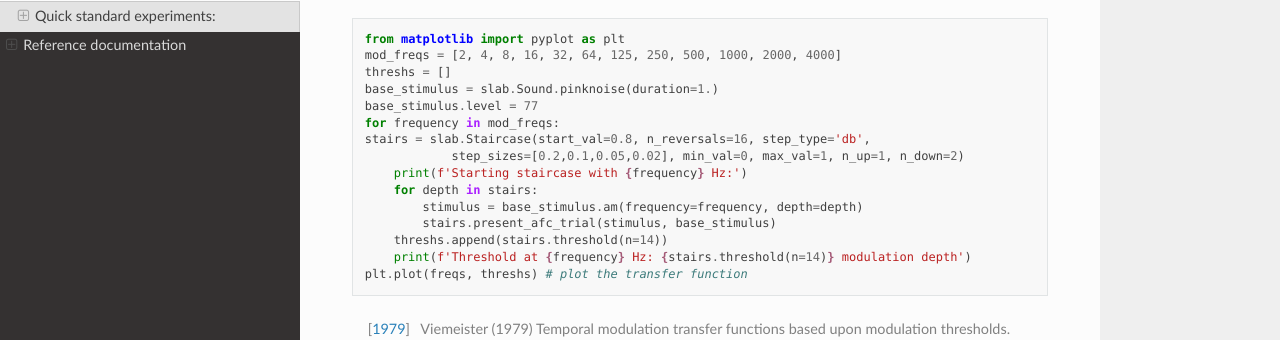
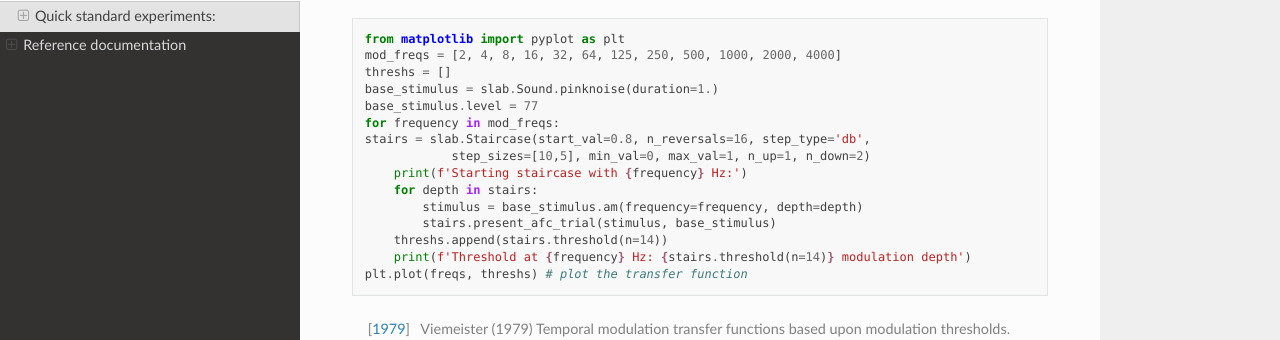
Before and after one commit to DrMarc/slab, a Sphinx documentation site: the page built from docs/examples.rst, in a window 1280 px wide and 900 px high, scrolled down 910 px. Shown: the part 341-681 px from the top of the window. Built offline with Sphinx 7.4.7 and the Read the Docs theme 2.0.0, drawn with Linux system fonts in a browser that asks for light colours.

Commit message:
corrected staircase parameters in modulation example

```diff
--- a/docs/examples.rst
+++ b/docs/examples.rst
@@ -52,7 +52,7 @@ Measure temporal modulation transfer functions via detection thresholds for ampl
     base_stimulus.level = 77
     for frequency in mod_freqs:
     stairs = slab.Staircase(start_val=0.8, n_reversals=16, step_type='db',
-                step_sizes=[0.2,0.1,0.05,0.02], min_val=0, max_val=1, n_up=1, n_down=2)
+                step_sizes=[10,5], min_val=0, max_val=1, n_up=1, n_down=2)
         print(f'Starting staircase with {frequency} Hz:')
         for depth in stairs:
             stimulus = base_stimulus.am(frequency=frequency, depth=depth)
```
